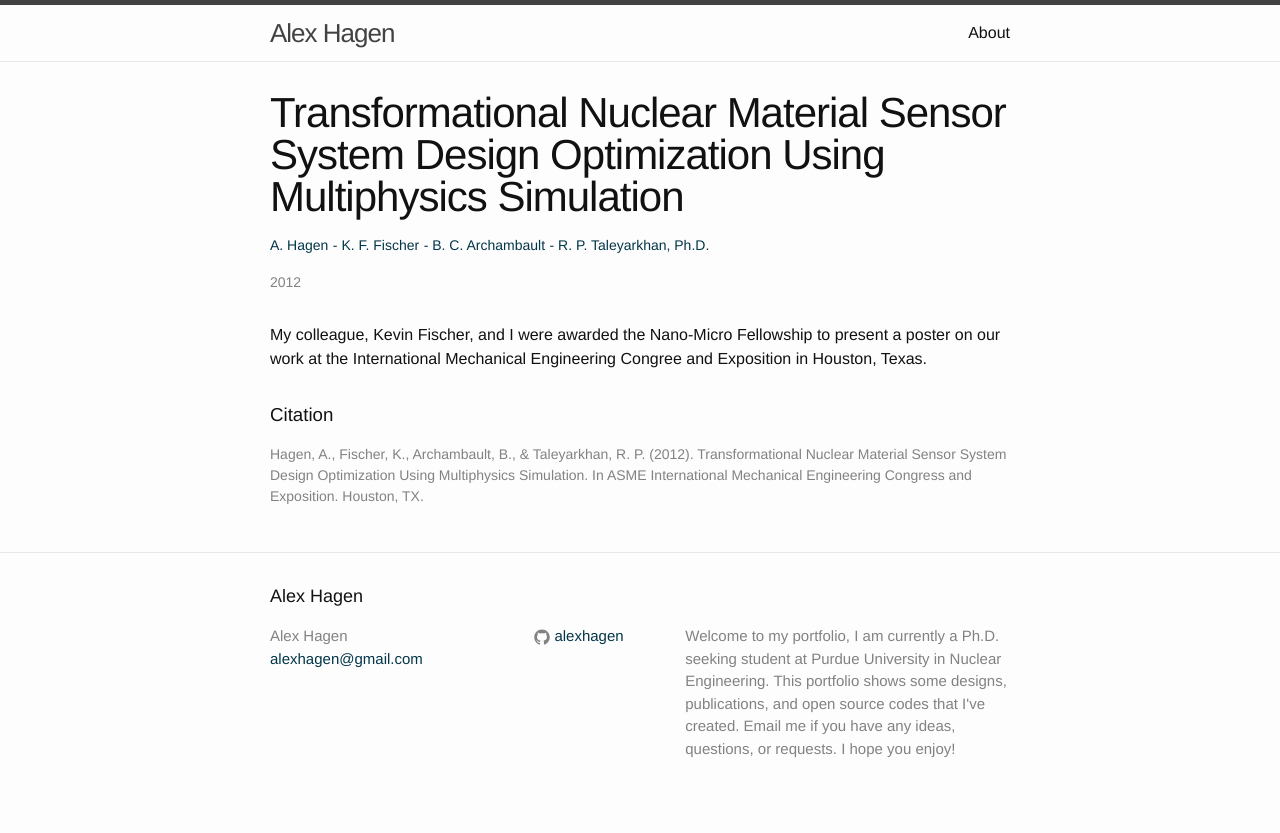
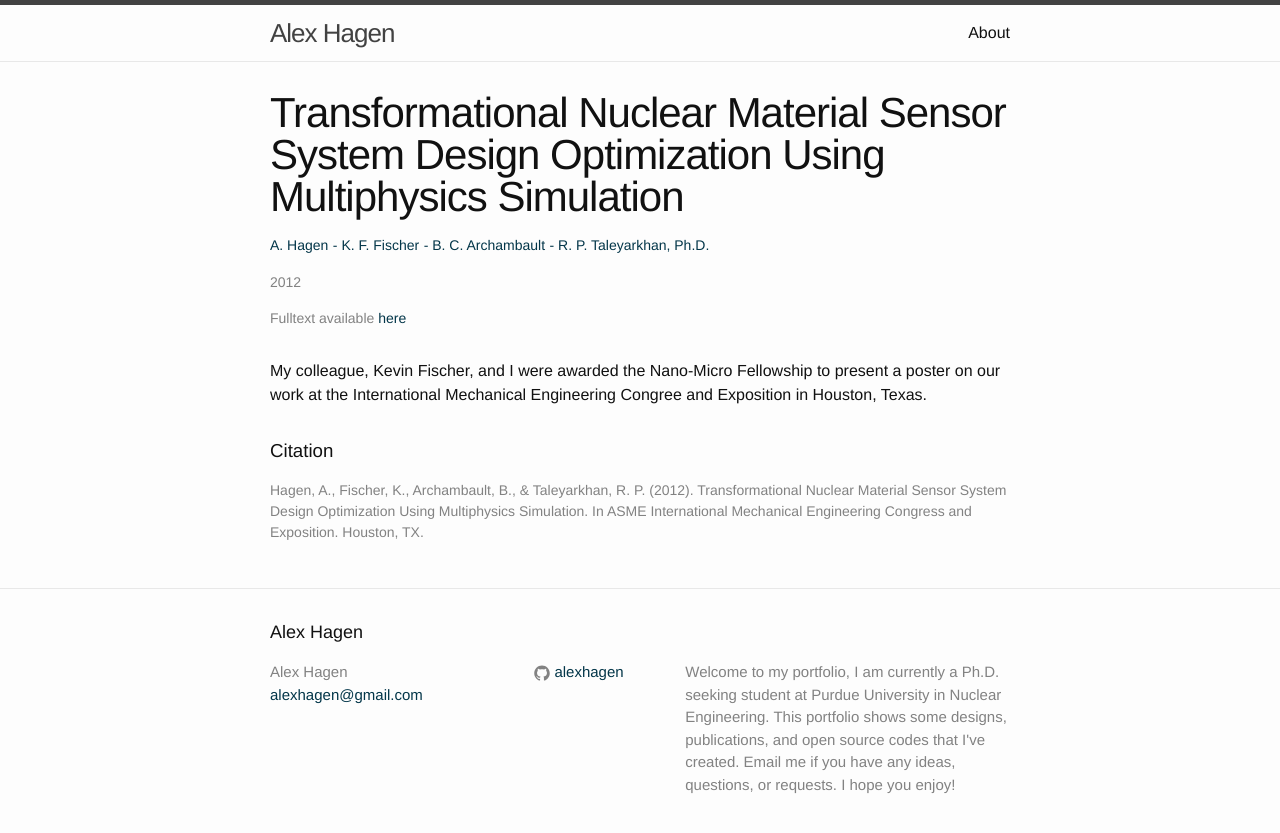
Before and after one commit to alexhagen/alexhagen.github.io, a Jekyll site: the page built from _posts/2012-11-12-transformational-nuclear-material-sensor.markdown, in a window 1280 px wide. Shown: the top 833 px of the page. Built offline with Jekyll 4.4.1, drawn with Linux system fonts in a browser that asks for light colours; some of the changed lines change nothing that is shown.

Commit message:
added fulltext link

```diff
--- a/_posts/2012-11-12-transformational-nuclear-material-sensor.markdown
+++ b/_posts/2012-11-12-transformational-nuclear-material-sensor.markdown
@@ -8,7 +8,7 @@ authors:
   - K. F. Fischer
   - B. C. Archambault
   - R. P. Taleyarkhan, Ph.D.
-fulltext:
+fulltext: _assets/publications/atmfd_system_optimization_using_multiphysics_simulation_(imece_poster_final).pdf
 bibtex: '@inproceedings{Hagen2012b,
 address = {Houston, TX},
 author = {Hagen, A. and Fischer, K. and Archambault, B. and Taleyarkhan, R. P.},
```
